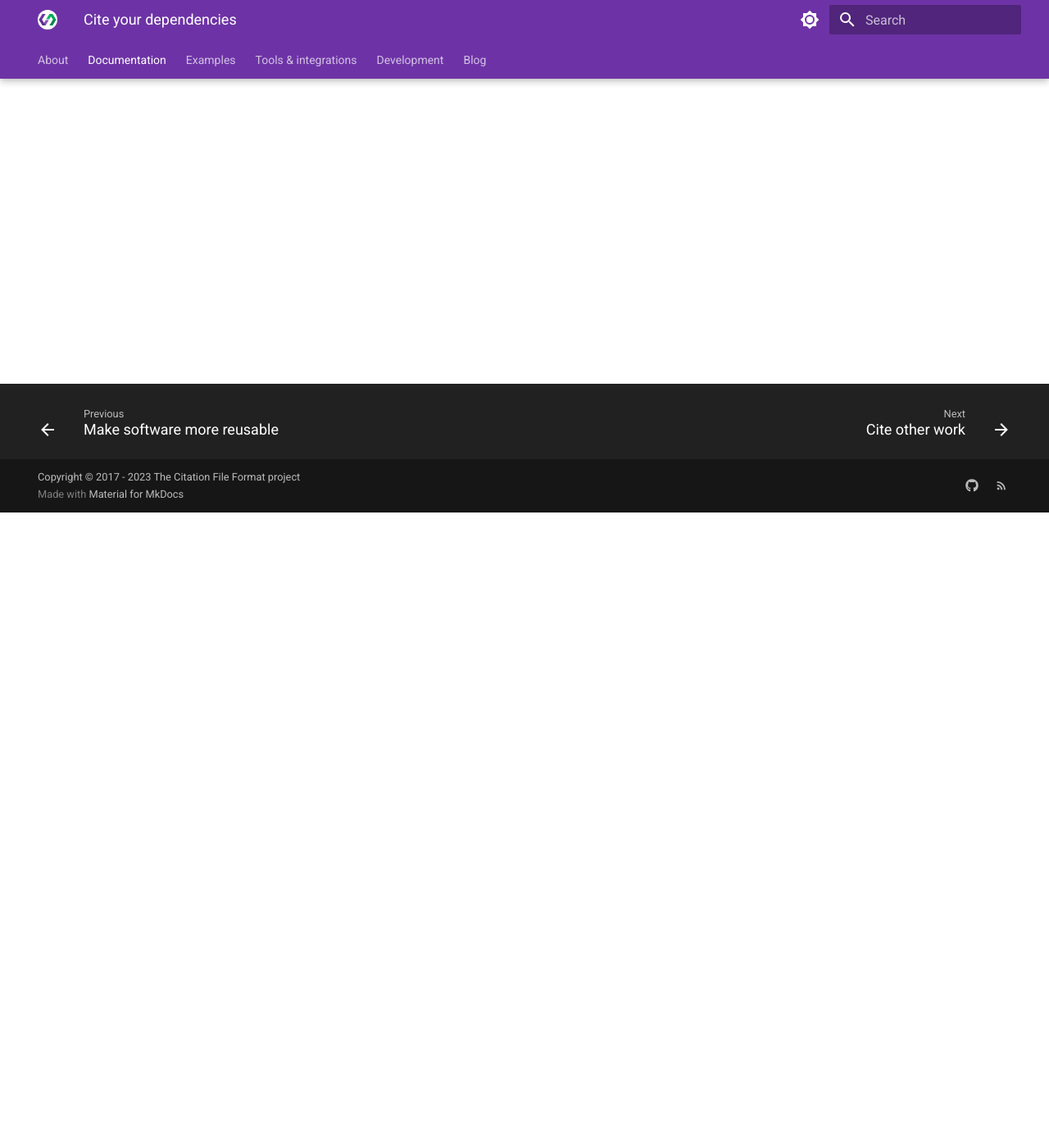
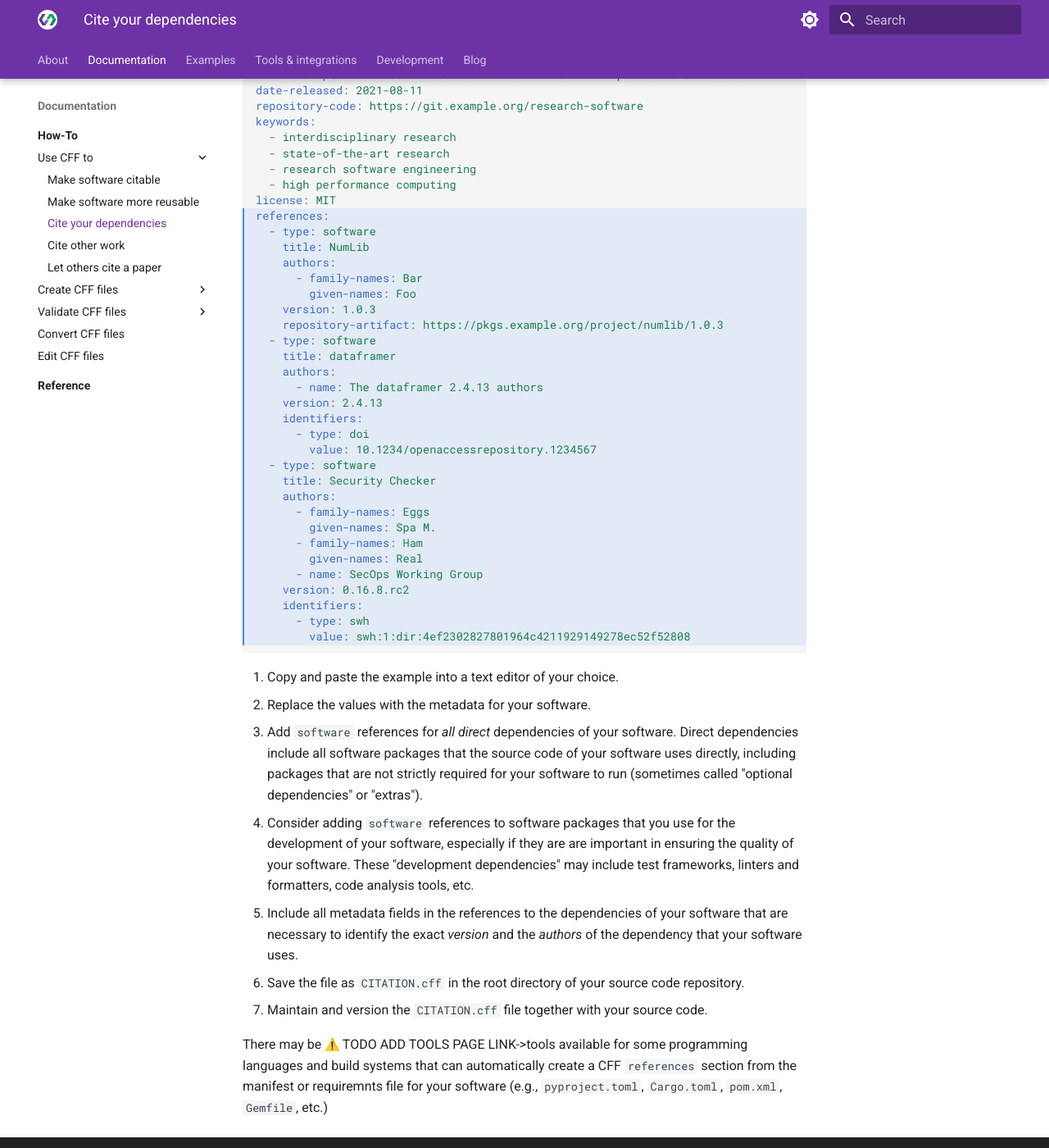
Before and after one commit to sdruskat/cffio, an MkDocs documentation site: the page built from docs/documentation/how-to/use/cite-dependencies.md, in a window 1280 px wide and 1400 px high, scrolled down 775 px. Shown: the whole window at 82% size. Built offline with MkDocs 1.6.1 and Material for MkDocs 9.7.7, drawn with Linux system fonts in a browser that asks for light colours; emoji names are drawn with the system emoji font; some of the changed text lies outside the part shown.

Commit message:
Add how-to for citing dependencies

````diff
--- /dev/null
+++ b/docs/_assets/snippets/cff-cite-dependencies-example.md
@@ -0,0 +1,51 @@
+```yaml hl_lines="22-49"
+cff-version: 1.2.0
+message: "If you use this software, please cite it using these metadata."
+authors:
+  - family-names: Druskat
+    given-names: Stephan
+    orcid: https://orcid.org/1234-5678-9101-1121
+title: "ResearchSoftware"
+abstract: "A fast, reliable and easy-to-use open source research software."
+version: 2.0.4
+identifiers:
+  - type: doi
+    value: 10.5281/zenodo.1234
+    description: "Resolves to ResearchSoftware v2.0.4 published on Zenodo"
+date-released: 2021-08-11
+repository-code: https://git.example.org/research-software
+keywords:
+  - interdisciplinary research
+  - state-of-the-art research
+  - research software engineering
+  - high performance computing
+license: MIT
+references:
+  - type: software
+    title: NumLib
+    authors:
+      - family-names: Bar
+        given-names: Foo
+    version: 1.0.3
+    repository-artifact: https://pkgs.example.org/project/numlib/1.0.3
+  - type: software
+    title: dataframer
+    authors:
+      - name: The dataframer 2.4.13 authors
+    version: 2.4.13
+    identifiers:
+      - type: doi
+        value: 10.1234/openaccessrepository.1234567
+  - type: software
+    title: Security Checker
+    authors:
+      - family-names: Eggs
+        given-names: Spa M.
+      - family-names: Ham
+        given-names: Real
+      - name: SecOps Working Group
+    version: 0.16.8.rc2
+    identifiers:
+      - type: swh
+        value: swh:1:dir:4ef2302827801964c4211929149278ec52f52808
+```
--- a/docs/documentation/how-to/use/cite-dependencies.md
+++ b/docs/documentation/how-to/use/cite-dependencies.md
@@ -1 +1,35 @@
+!!! warning
+    Incomplete
+
 # How to use the Citation File Format to cite the dependencies of your software
+
+Your software probably depends on other existing software packages or libraries to provide specific functionality,
+so that you don't have to implement this functionality yourself.
+You should cite these dependencies in your research software,
+just like you cite the work that your own work builds on in scientific writing.
+
+This example shows you how to create a `CITATION.cff` file
+that includes references to the dependencies of your software.
+
+{!_assets/snippets/cff-cite-dependencies-example.md!}
+
+{!_assets/snippets/copy-paste.md!}
+1. Add `software` references for *all direct* dependencies of your software.
+Direct dependencies include all software packages
+that the source code of your software uses directly,
+including packages that are not strictly required for your software to run
+(sometimes called "optional dependencies" or "extras").
+1. Consider adding `software` references to software packages that
+you use for the development of your software,
+especially if they are are important in ensuring the quality of your software.
+These "development dependencies" may include
+test frameworks,
+linters and formatters,
+code analysis tools,
+etc.
+1. Include all metadata fields in the references to the dependencies of your software
+that are necessary to identify the exact *version* and the *authors* of the dependency that your software uses.
+{!_assets/snippets/save-file-maintain.md!}
+
+There may be :warning: TODO ADD TOOLS PAGE LINK->tools available for some programming languages and build systems
+that can automatically create a CFF `references` section from the manifest or requiremnts file for your software (e.g., `pyproject.toml`, `Cargo.toml`, `pom.xml`, `Gemfile`, etc.)
````
